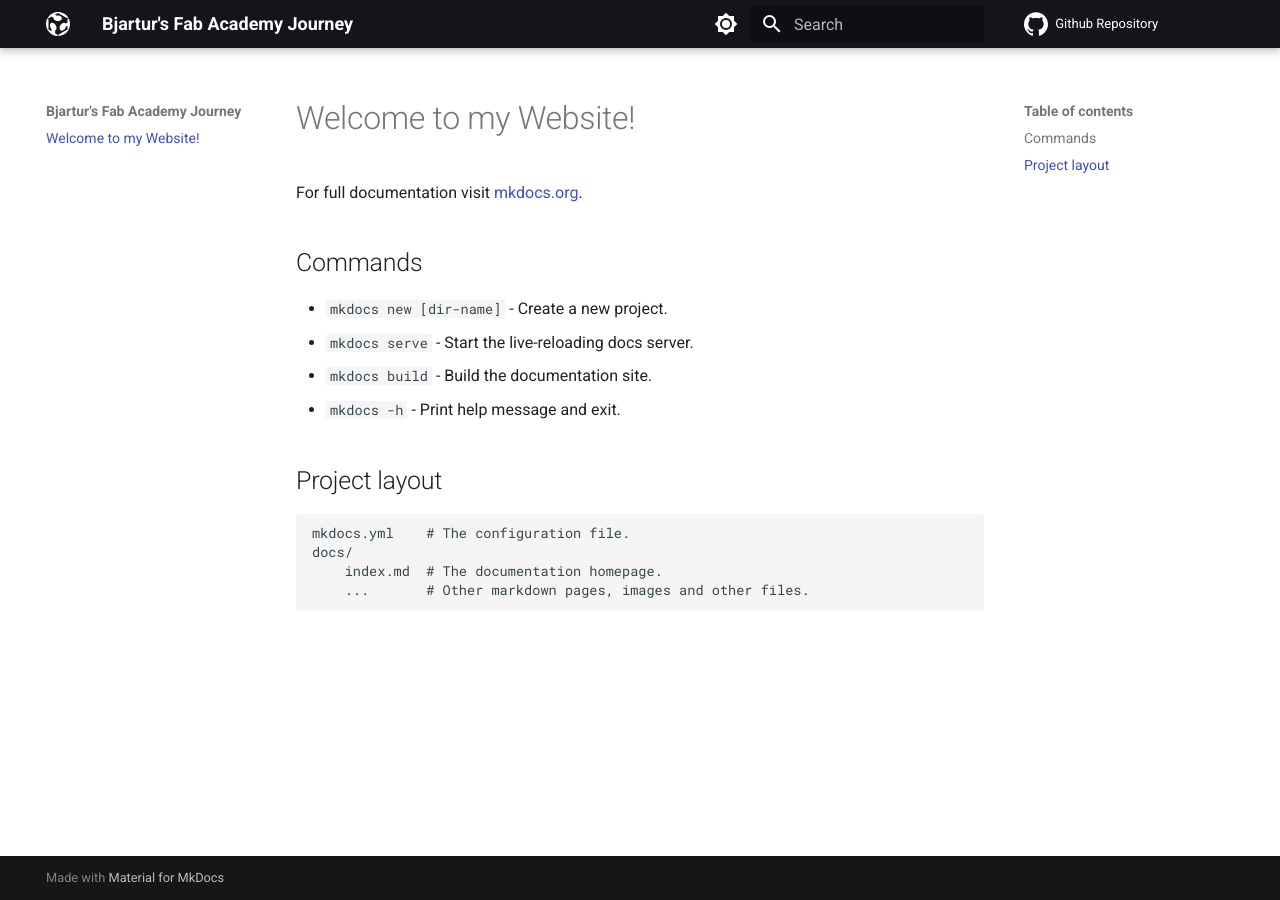
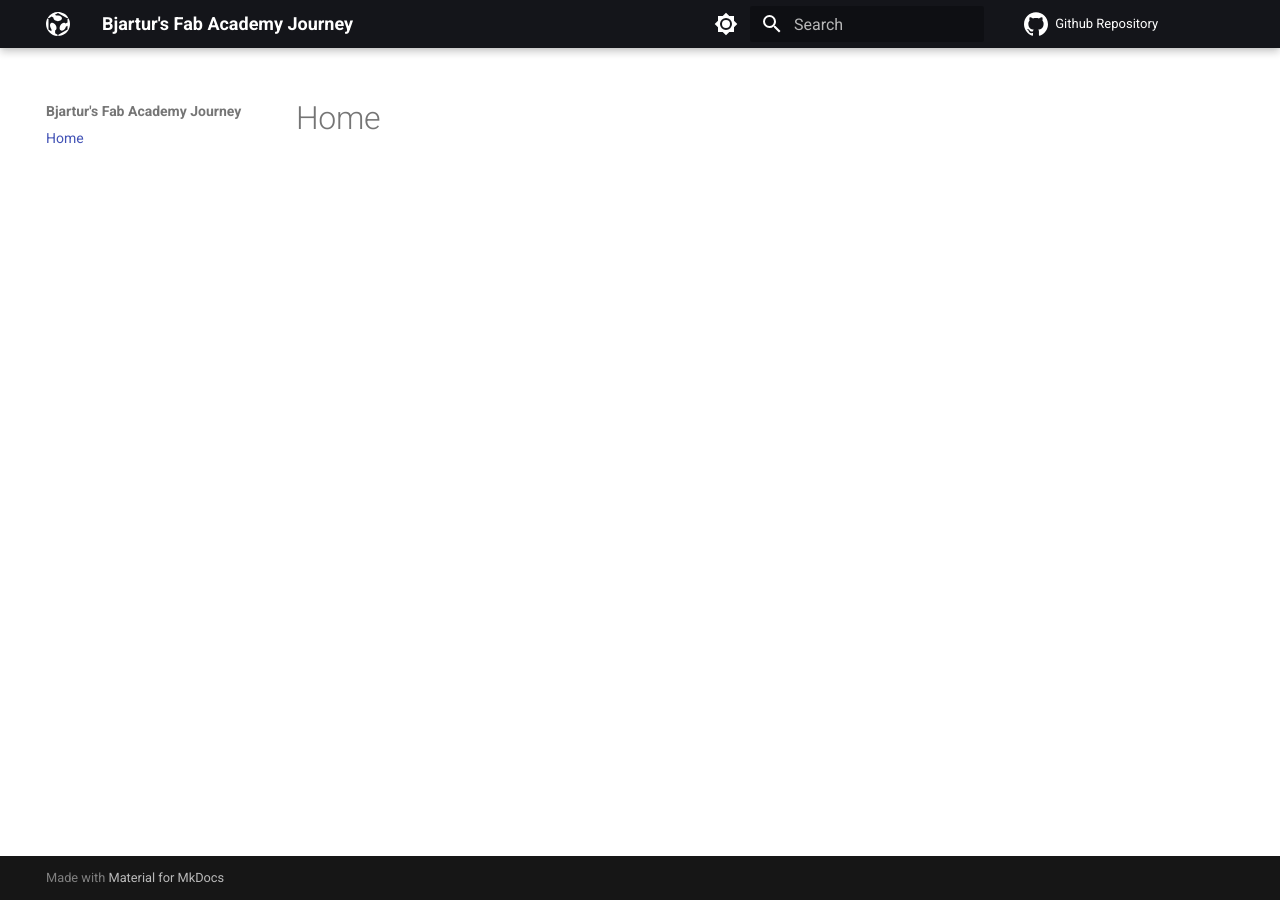
Before and after one commit to BjarturLeoHlynsson/fab-academy-site, an MkDocs documentation site: the page built from docs/index.md, in a window 1280 px wide. Built offline with MkDocs 1.6.1 and Material for MkDocs 9.7.7, drawn with Linux system fonts in a browser that asks for light colours; comment, search, counter and statistics services are not loaded.

Commit message:
Revise index.md to simplify homepage content

```diff
--- a/docs/index.md
+++ b/docs/index.md
@@ -1,17 +1 @@
-# Welcome to my Website!
-
-For full documentation visit [mkdocs.org](https://www.mkdocs.org).
-
-## Commands
-
-* `mkdocs new [dir-name]` - Create a new project.
-* `mkdocs serve` - Start the live-reloading docs server.
-* `mkdocs build` - Build the documentation site.
-* `mkdocs -h` - Print help message and exit.
-
-## Project layout
-
-    mkdocs.yml    # The configuration file.
-    docs/
-        index.md  # The documentation homepage.
-        ...       # Other markdown pages, images and other files.
+# Home
```
